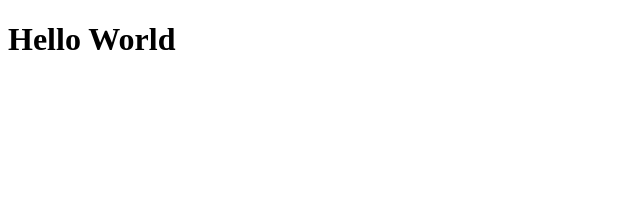
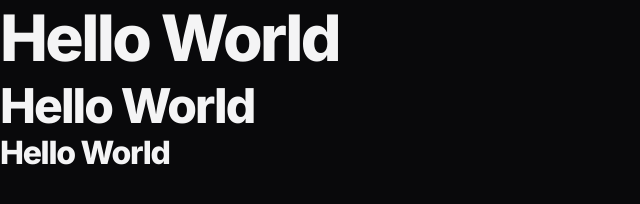
Before and after one commit to joaoasilveira/zingen, a plain HTML site: page index.html in a window 1280 px wide. Shown: the whole page, without its empty margins (0-640 px from the left). Drawn offline with Linux system fonts and the light colour scheme.

Commit message:
Definindo variáveis css

```diff
--- a/index.html
+++ b/index.html
@@ -1,12 +1,17 @@
 <!DOCTYPE html>
 <html lang="pt-BR">
 <head>
+  <link rel="preconnect" href="https://fonts.googleapis.com">
+  <link rel="preconnect" href="https://fonts.gstatic.com" crossorigin>
   <meta charset="UTF-8">
   <meta name="viewport" content="width=device-width, initial-scale=1.0">
   <title>Zingen - Karaokê</title>
   <link rel="stylesheet" href="styles/index.css">
+  <link href="https://fonts.googleapis.com/css2?family=Inter:ital,opsz,wght@0,14..32,100..900;1,14..32,100..900&display=swap" rel="stylesheet">
 </head>
 <body>
   <h1>Hello World</h1>
+  <h2>Hello World</h2>
+  <h3>Hello World</h3>
 </body>
 </html>
--- a/styles/global.css
+++ b/styles/global.css
@@ -0,0 +1,83 @@
+*,
+*::before,
+*::after {
+  box-sizing: border-box;
+}
+
+* {
+  margin: 0;
+  padding: 0;
+  font: inherit;
+
+  --webkit-font-smoothing: antialiased;
+  --moz-osx-font-smoothing: grayscale;
+}
+
+:root {
+  --bg-color: #09090b;
+  --surface-color: #18181b;
+  --stroke-color: #27272a;
+  --text-color-primary: #f4f4f5;
+  --text-color-secondary: #a1a1aa;
+  --brand-primary: #f7b733;
+  --brand-color-secondary: #fcfa1a;
+
+  --ff-sans: 'Inter', system-ui, sans-serif;
+  --fw-base: 400;
+  --fw-md: 500;
+  --fw-bold: 800;
+
+  --fs-sm: 0.875rem;
+  --fs-base: 1rem;
+  --fs-lg: 1.25rem;
+  --fs-xl: 1.5rem;
+  --fs-2xl: 2.5rem;
+}
+
+html {
+  font-family: var(--ff-sans);
+  font-weight: var(--fw-base);
+  font-size: var(--fw-base);
+  line-height: 1.6;
+  color: var(--text-color-primary);
+}
+
+body {
+  background-color: var(--bg-color);
+}
+
+h1, h2, h3 {
+  line-height: 1.2;
+  color: var(--text-color-primary);
+  font-weight: var(--fw-bold);
+  letter-spacing: -0.04em;
+}
+
+h1 {
+  font-size: var(--fs-2xl);
+}
+
+h2 {
+  font-size: var(--fs-xl);
+}
+
+h3 {
+  font-size: var(--fs-lg);
+}
+
+a {
+  text-decoration: none;
+  color: inherit;
+}
+
+ul[role="list"] {
+  list-style: none;
+}
+
+@media (width >= 80em) {
+  :root {
+    --fs-lg: 2rem;
+    --fs-xl: 3rem;
+    --fs-2xl: 4rem;
+  }
+}
```
